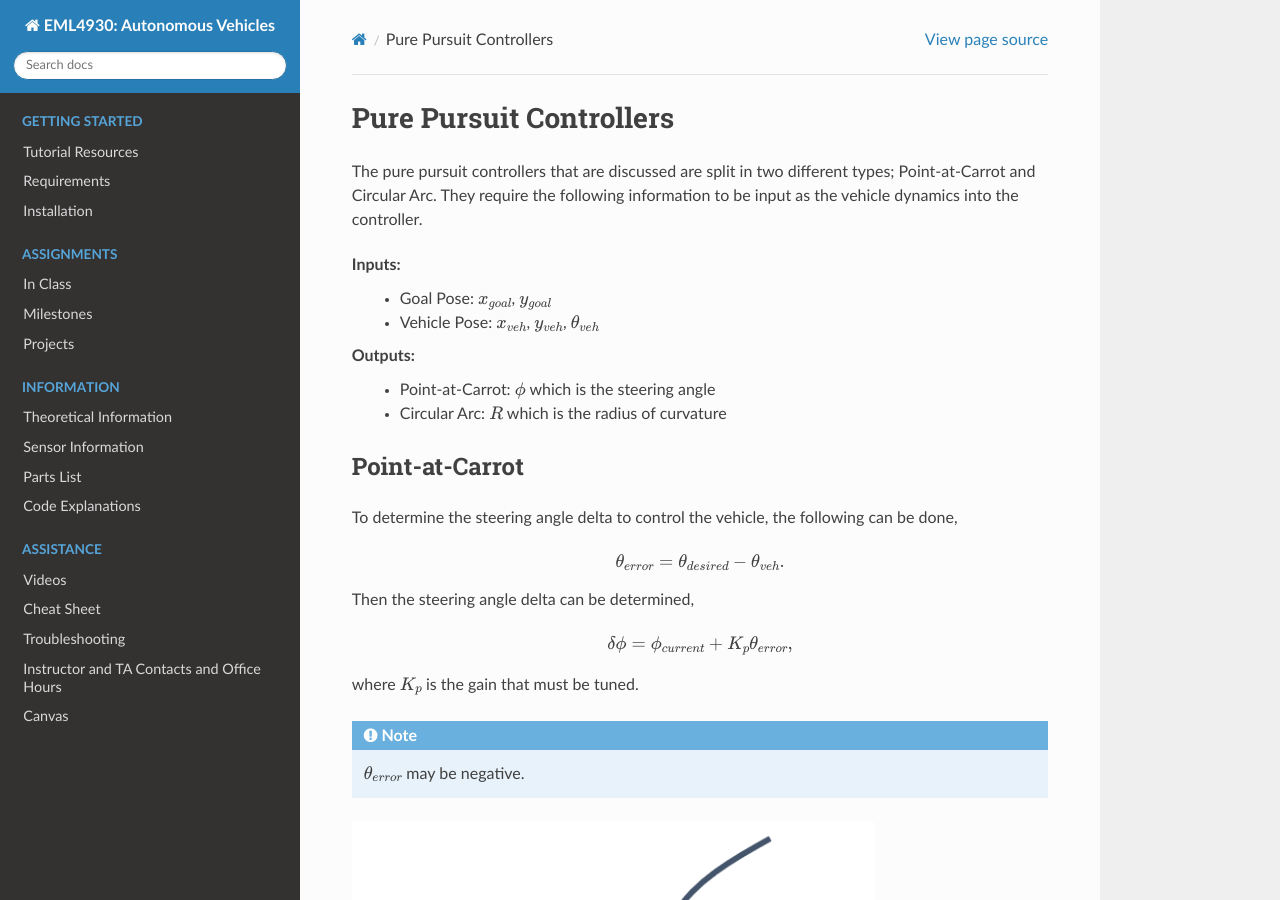
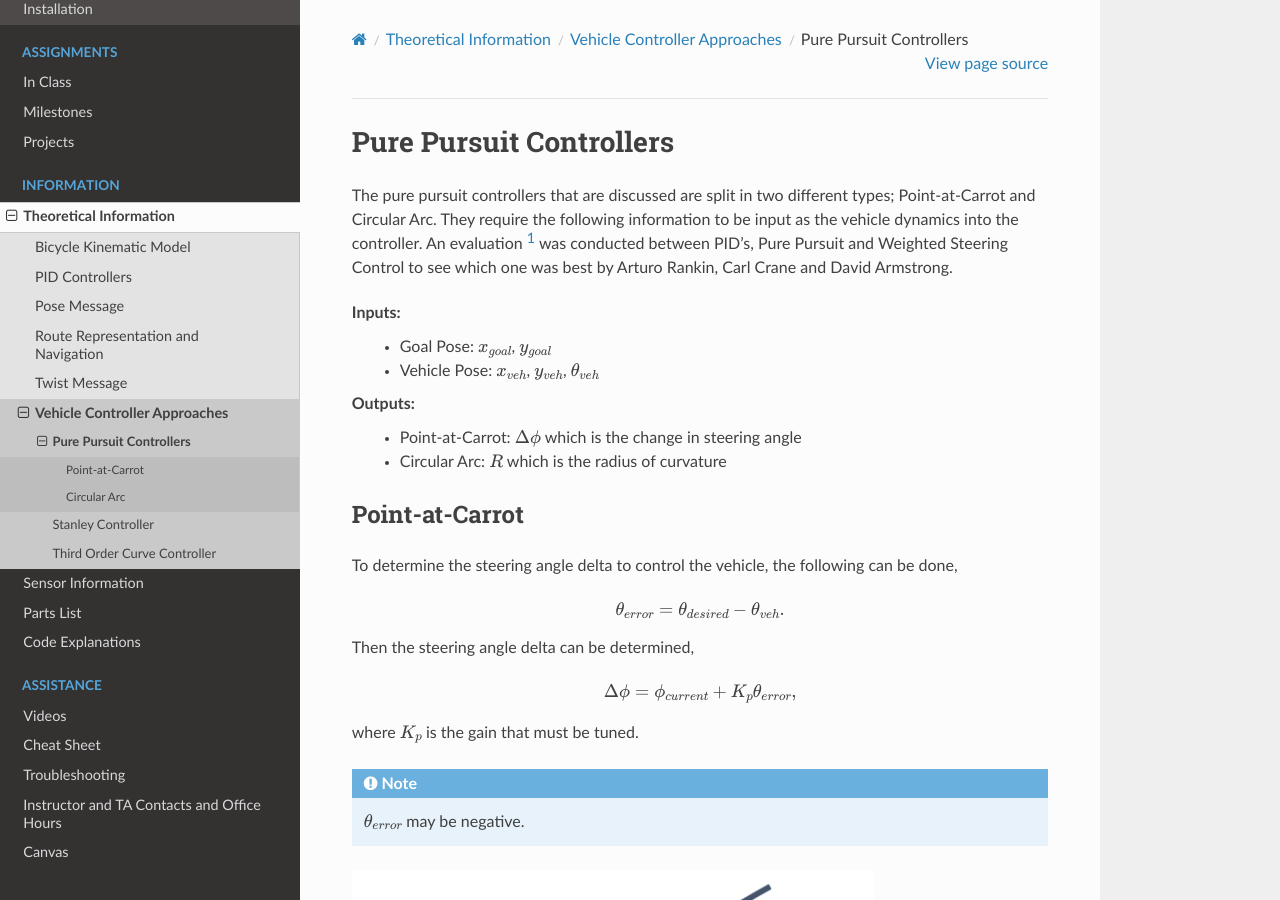
Before and after one commit to av-mae-uf/av1tenth-docs, a Sphinx documentation site: the page built from docs/information/theoryinfo/vehicle_control/pure_pursuit.rst, in a window 1280 px wide and 900 px high. Built offline with Sphinx 7.4.7 and the Read the Docs theme 2.0.0, drawn with Linux system fonts in a browser that asks for light colours; some of the changed text lies outside the part shown.

Commit message:
completed controllers section

```diff
--- a/docs/information/theoryinfo/vehicle_control/pure_pursuit.rst
+++ b/docs/information/theoryinfo/vehicle_control/pure_pursuit.rst
@@ -2,14 +2,15 @@
 ========================
 
 The pure pursuit controllers that are discussed are split in two different types; Point-at-Carrot and Circular Arc. They require the following
-information to be input as the vehicle dynamics into the controller.
+information to be input as the vehicle dynamics into the controller. An evaluation [1]_ was conducted between PID's, Pure Pursuit and Weighted Steering Control
+to see which one was best by Arturo Rankin, Carl Crane and David Armstrong.
 
 Inputs:
     * Goal Pose: :math:`x_{goal}`, :math:`y_{goal}`
     * Vehicle Pose: :math:`x_{veh}`, :math:`y_{veh}`, :math:`\theta_{veh}`
 
 Outputs:
-    * Point-at-Carrot: :math:`\phi` which is the steering angle
+    * Point-at-Carrot: :math:`\Delta \phi` which is the change in steering angle
     * Circular Arc: :math:`R` which is the radius of curvature
 
 Point-at-Carrot
@@ -24,7 +25,7 @@
 
 .. math::
 
-    \delta \phi = \phi_{current} + K_p \theta_{error},
+    \Delta \phi = \phi_{current} + K_p \theta_{error},
 
 where :math:`K_p` is the gain that must be tuned.
 
@@ -66,3 +67,5 @@
 
 Then the :math:`\beta` value can be calculated. Then using equation of the line from the vehicle and carrot position and :math:`\beta` can be used
 to calculate the intersection which will be center of this point. Then the radius can be calculated from here.
+
+.. [1] Arturo L. Rankin, Carl D. Crane III, David G. Armstrong II, "Evaluating a PID, pure pursuit, and weighted steering controller for an autonomous land vehicle," Proc. SPIE 3210, Mobile Robots XII, (25 January 1998); https://doi.org/10.1117/12.299554
--- a/docs/information/theoryinfo/vehicle_control/vehicle_control.rst
+++ b/docs/information/theoryinfo/vehicle_control/vehicle_control.rst
@@ -8,7 +8,7 @@
 .. note:: A `PID <../pid.html>`_ will work as well for path following but it tends to have many drawbacks to it as it is essentially just
     minimizing a single error.
 
-.. toc-tree::
+.. toctree::
     :maxdepth: 1
     :caption: Controllers
 
```
Also changed, not shown: docs/information/theoryinfo/vehicle_control/stanley.rst (+5 -3 lines).
